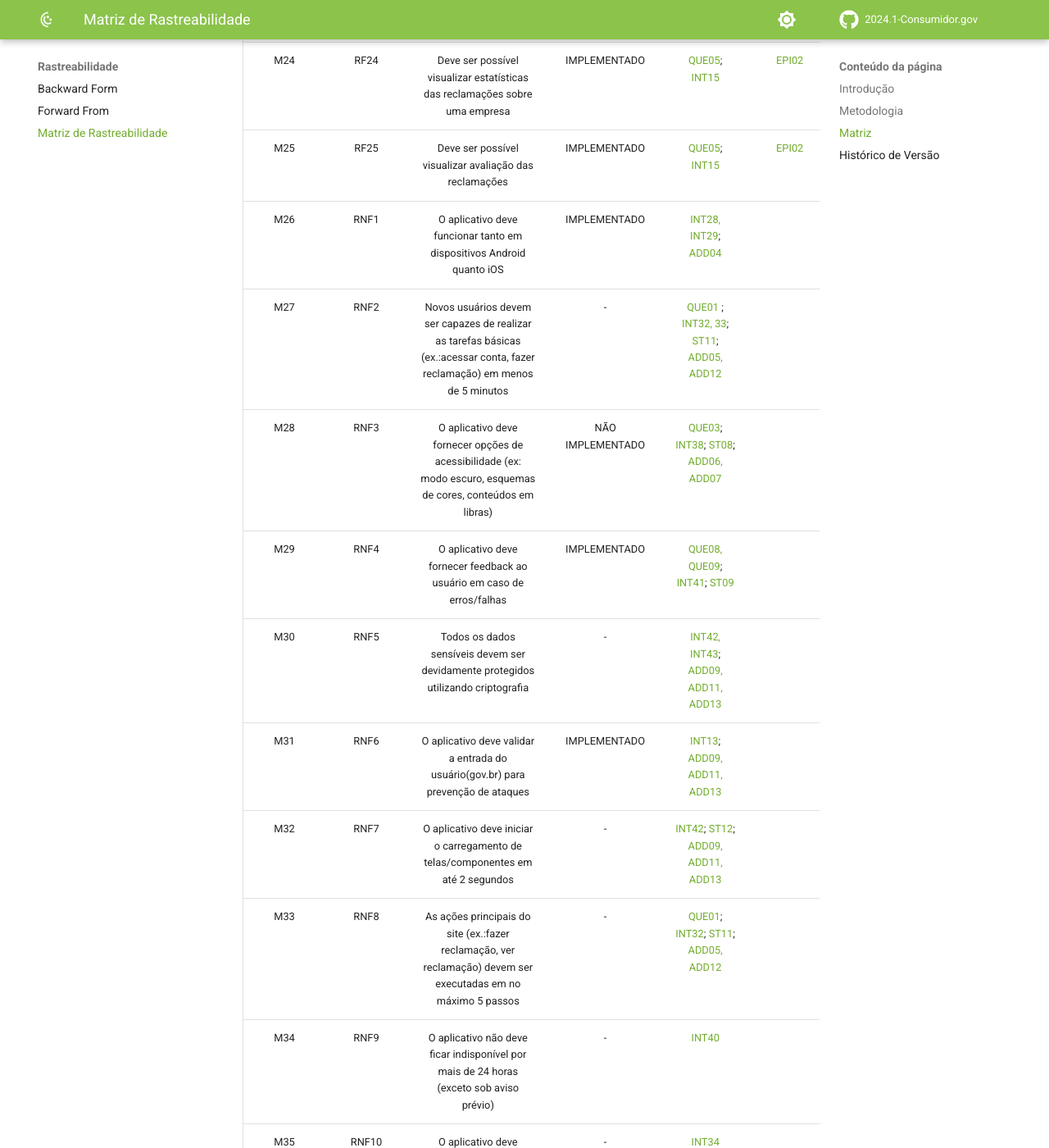
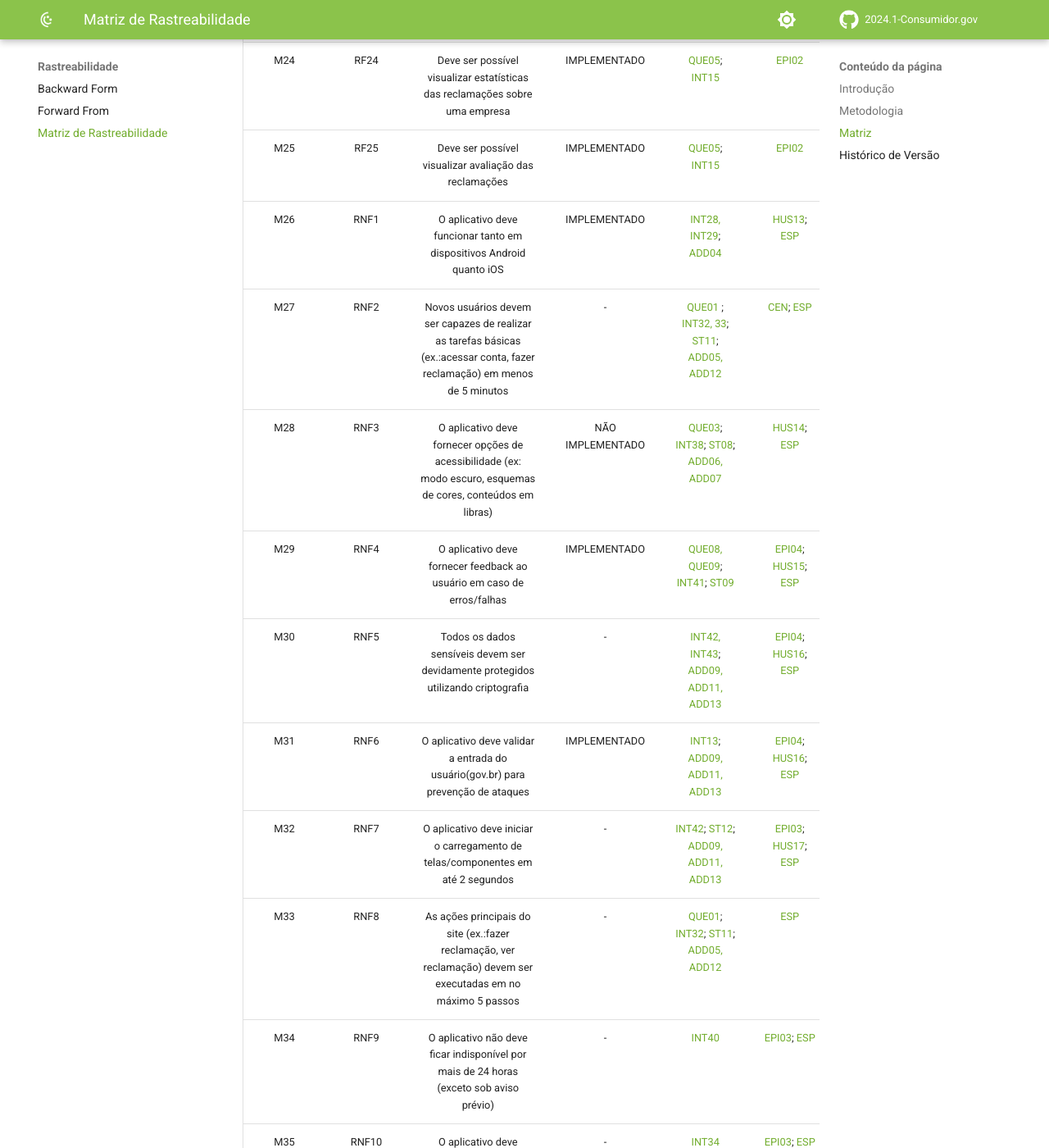
Before and after one commit to Requisitos-de-Software/2024.1-Grupo08, an MkDocs documentation site: the page built from docs/Rastreabilidade/matriz.md, in a window 1280 px wide and 1400 px high, scrolled down 4257 px. Shown: the whole window at 82% size. Built offline with MkDocs 1.6.1 and Material for MkDocs 9.7.7, drawn with Linux system fonts in a browser that asks for light colours; comment, search, counter and statistics services are not loaded.

Commit message:
ADD RNFS

```diff
--- a/docs/Rastreabilidade/matriz.md
+++ b/docs/Rastreabilidade/matriz.md
@@ -63,20 +63,20 @@ A tabela 01 traz a Matriz de Rastreabilidade criada para o projeto, a qual segue
 | M23 | RF23 | Deve ser possível responder uma reclamação feita	 | IMPLEMENTADO | [QUE11](https://requisitos-de-software.github.io/2024.1-Consumidor.gov/Elicitação/Questionário/#possiveis-requisitos); [INT15](https://requisitos-de-software.github.io/2024.1-Consumidor.gov/Elicitação/introspec/#metodologia) | [EPI01](https://requisitos-de-software.github.io/2024.1-Consumidor.gov/Modelagem/Modelagem%20%C3%81gil/Backlog/#epico-1-abertura-e-acompanhamento-de-reclamacoes); [CDU07](https://requisitos-de-software.github.io/2024.1-Consumidor.gov/Modelagem/casosdeuso/#uc07); [HUS12](https://requisitos-de-software.github.io/2024.1-Consumidor.gov/Modelagem/Modelagem%20%C3%81gil/Historias/#us12-responder-uma-reclamacao); [CEN04, CEN07](https://requisitos-de-software.github.io/2024.1-Consumidor.gov/Modelagem/cenarios/); [LEX07](https://requisitos-de-software.github.io/2024.1-Consumidor.gov/Modelagem/lexicos/#l07-responder-reclamacao) |  |
 | M24 | RF24 | Deve ser possível visualizar estatísticas das reclamações sobre uma empresa	 | IMPLEMENTADO |  [QUE05](https://requisitos-de-software.github.io/2024.1-Consumidor.gov/Elicitação/Questionário/#possiveis-requisitos); [INT15](https://requisitos-de-software.github.io/2024.1-Consumidor.gov/Elicitação/introspec/#metodologia) | [EPI02](https://requisitos-de-software.github.io/2024.1-Consumidor.gov/Modelagem/Modelagem%20%C3%81gil/Backlog/#epico-2-pesquisa-de-empresa) |  |
 | M25 | RF25 | Deve ser possível visualizar avaliação das reclamações	 | IMPLEMENTADO |  [QUE05](https://requisitos-de-software.github.io/2024.1-Consumidor.gov/Elicitação/Questionário/#possiveis-requisitos); [INT15](https://requisitos-de-software.github.io/2024.1-Consumidor.gov/Elicitação/introspec/#metodologia) | [EPI02](https://requisitos-de-software.github.io/2024.1-Consumidor.gov/Modelagem/Modelagem%20%C3%81gil/Backlog/#epico-2-pesquisa-de-empresa) |  |
-| M26 | RNF1 | O aplicativo deve funcionar tanto em dispositivos Android quanto iOS	 | IMPLEMENTADO | [INT28, INT29](https://requisitos-de-software.github.io/2024.1-Consumidor.gov/Elicitação/introspec/#requisitos-nao-funcionais); [ADD04](https://requisitos-de-software.github.io/2024.1-Consumidor.gov/Elicitação/analiseDoc/) |  |  |
-| M27 | RNF2 | Novos usuários devem ser capazes de realizar as tarefas básicas (ex.:acessar conta, fazer reclamação) em menos de 5 minutos	 | - | [QUE01](https://requisitos-de-software.github.io/2024.1-Consumidor.gov/Elicitação/Questionário/#possiveis-requisitos) ; [INT32, 33](https://requisitos-de-software.github.io/2024.1-Consumidor.gov/Elicitação/introspec/#requisitos-nao-funcionais); [ST11](https://requisitos-de-software.github.io/2024.1-Consumidor.gov/Elicitação/Storytelling/); [ADD05, ADD12](https://requisitos-de-software.github.io/2024.1-Consumidor.gov/Elicitação/analiseDoc/) |  |  |
-| M28 | RNF3 | O aplicativo deve fornecer opções de acessibilidade (ex: modo escuro, esquemas de cores, conteúdos em libras)	 | NÃO IMPLEMENTADO | [QUE03](https://requisitos-de-software.github.io/2024.1-Consumidor.gov/Elicitação/Questionário/#possiveis-requisitos); [INT38](https://requisitos-de-software.github.io/2024.1-Consumidor.gov/Elicitação/introspec/#requisitos-nao-funcionais); [ST08](https://requisitos-de-software.github.io/2024.1-Consumidor.gov/Elicitação/Storytelling/); [ADD06, ADD07](https://requisitos-de-software.github.io/2024.1-Consumidor.gov/Elicitação/analiseDoc/) |  |  |
-| M29 | RNF4 | O aplicativo deve fornecer feedback ao usuário em caso de erros/falhas	 | IMPLEMENTADO | [QUE08, QUE09](https://requisitos-de-software.github.io/2024.1-Consumidor.gov/Elicitação/introspec/#metodologia); [INT41](https://requisitos-de-software.github.io/2024.1-Consumidor.gov/Elicitação/introspec/#requisitos-nao-funcionais); [ST09](https://requisitos-de-software.github.io/2024.1-Consumidor.gov/Elicitação/Storytelling/) |  |  |
-| M30 | RNF5 | Todos os dados sensíveis devem ser devidamente protegidos utilizando criptografia	 | - | [INT42, INT43](https://requisitos-de-software.github.io/2024.1-Consumidor.gov/Elicitação/introspec/#requisitos-nao-funcionais); [ADD09, ADD11, ADD13](https://requisitos-de-software.github.io/2024.1-Consumidor.gov/Elicitação/analiseDoc/) |  |  |
-| M31 | RNF6 | O aplicativo deve validar a entrada do usuário(gov.br) para prevenção de ataques	 | IMPLEMENTADO | [INT13](https://requisitos-de-software.github.io/2024.1-Consumidor.gov/Elicitação/introspec/#metodologia); [ADD09, ADD11, ADD13](https://requisitos-de-software.github.io/2024.1-Consumidor.gov/Elicitação/analiseDoc/) |  |  |
-| M32 | RNF7 | O aplicativo deve iniciar o carregamento de telas/componentes em até 2 segundos	 | - | [INT42](https://requisitos-de-software.github.io/2024.1-Consumidor.gov/Elicitação/introspec/#metodologia); [ST12](https://requisitos-de-software.github.io/2024.1-Consumidor.gov/Elicitação/Storytelling/); [ADD09, ADD11, ADD13](https://requisitos-de-software.github.io/2024.1-Consumidor.gov/Elicitação/analiseDoc/) |  |  |
-| M33 | RNF8 | As ações principais do site (ex.:fazer reclamação, ver reclamação) devem ser executadas em no máximo 5 passos	 | - | [QUE01](https://requisitos-de-software.github.io/2024.1-Consumidor.gov/Elicitação/Questionário/#possiveis-requisitos); [INT32](https://requisitos-de-software.github.io/2024.1-Consumidor.gov/Elicitação/introspec/#metodologia); [ST11](https://requisitos-de-software.github.io/2024.1-Consumidor.gov/Elicitação/Storytelling/); [ADD05, ADD12](https://requisitos-de-software.github.io/2024.1-Consumidor.gov/Elicitação/analiseDoc/) |  |  |
-| M34 | RNF9 | O aplicativo não deve ficar indisponível por mais de 24 horas (exceto sob aviso prévio)	 | - | [INT40](https://requisitos-de-software.github.io/2024.1-Consumidor.gov/Elicitação/introspec/#metodologia) |  |  |
-| M35 | RNF10 | O aplicativo deve carregar interfaces e/ou componentes dentro de 20 segundos	 | - | [INT34](https://requisitos-de-software.github.io/2024.1-Consumidor.gov/Elicitação/introspec/#metodologia) |  |  |
-| M36 | RNF11 | O aplicativo deve apresentar opções de suporte ao usuário (instruções de uso, FAQ, Fale conosco, fórum de dúvidas, etc.)	 | PARCIAL | [INT44](https://requisitos-de-software.github.io/2024.1-Consumidor.gov/Elicitação/introspec/#metodologia) |  |  |
-| M37 | RNF12 | O aplicativo deve apresentar termo de uso	 | IMPLEMENTADO | [INT45](https://requisitos-de-software.github.io/2024.1-Consumidor.gov/Elicitação/introspec/#metodologia) |  |  |
-| M38 | RNF13 | O aplicativo deve seguir as normas e padrões do gov.br	 | - | [INT37](https://requisitos-de-software.github.io/2024.1-Consumidor.gov/Elicitação/introspec/#metodologia) |  |  |
-| M39 | RNF14 | O aplicativo deve estabelecer e seguir um padrão de cores e tamanhos para suas interfaces/componentes	 | IMPLEMENTADO | [INT36](https://requisitos-de-software.github.io/2024.1-Consumidor.gov/Elicitação/introspec/#metodologia) |  |  |
+| M26 | RNF1 | O aplicativo deve funcionar tanto em dispositivos Android quanto iOS	 | IMPLEMENTADO | [INT28, INT29](https://requisitos-de-software.github.io/2024.1-Consumidor.gov/Elicitação/introspec/#requisitos-nao-funcionais); [ADD04](https://requisitos-de-software.github.io/2024.1-Consumidor.gov/Elicitação/analiseDoc/) | [HUS13](https://requisitos-de-software.github.io/2024.1-Consumidor.gov/Modelagem/Modelagem%20%C3%81gil/Historias/#us13-funcionamento-em-android-e-ios); [ESP](https://requisitos-de-software.github.io/2024.1-Consumidor.gov/Modelagem/especsuplementar/#u-usabilidade) |  |
+| M27 | RNF2 | Novos usuários devem ser capazes de realizar as tarefas básicas (ex.:acessar conta, fazer reclamação) em menos de 5 minutos	 | - | [QUE01](https://requisitos-de-software.github.io/2024.1-Consumidor.gov/Elicitação/Questionário/#possiveis-requisitos) ; [INT32, 33](https://requisitos-de-software.github.io/2024.1-Consumidor.gov/Elicitação/introspec/#requisitos-nao-funcionais); [ST11](https://requisitos-de-software.github.io/2024.1-Consumidor.gov/Elicitação/Storytelling/); [ADD05, ADD12](https://requisitos-de-software.github.io/2024.1-Consumidor.gov/Elicitação/analiseDoc/) | [CEN](https://requisitos-de-software.github.io/2024.1-Consumidor.gov/Modelagem/cenarios); [ESP](https://requisitos-de-software.github.io/2024.1-Consumidor.gov/Modelagem/especsuplementar/) |  |
+| M28 | RNF3 | O aplicativo deve fornecer opções de acessibilidade (ex: modo escuro, esquemas de cores, conteúdos em libras)	 | NÃO IMPLEMENTADO | [QUE03](https://requisitos-de-software.github.io/2024.1-Consumidor.gov/Elicitação/Questionário/#possiveis-requisitos); [INT38](https://requisitos-de-software.github.io/2024.1-Consumidor.gov/Elicitação/introspec/#requisitos-nao-funcionais); [ST08](https://requisitos-de-software.github.io/2024.1-Consumidor.gov/Elicitação/Storytelling/); [ADD06, ADD07](https://requisitos-de-software.github.io/2024.1-Consumidor.gov/Elicitação/analiseDoc/) | [HUS14](https://requisitos-de-software.github.io/2024.1-Consumidor.gov/Modelagem/Modelagem%20%C3%81gil/Historias/#us14-opcoes-de-acessibilidade); [ESP](https://requisitos-de-software.github.io/2024.1-Consumidor.gov/Modelagem/especsuplementar/) |  |
+| M29 | RNF4 | O aplicativo deve fornecer feedback ao usuário em caso de erros/falhas	 | IMPLEMENTADO | [QUE08, QUE09](https://requisitos-de-software.github.io/2024.1-Consumidor.gov/Elicitação/introspec/#metodologia); [INT41](https://requisitos-de-software.github.io/2024.1-Consumidor.gov/Elicitação/introspec/#requisitos-nao-funcionais); [ST09](https://requisitos-de-software.github.io/2024.1-Consumidor.gov/Elicitação/Storytelling/) | [EPI04](https://requisitos-de-software.github.io/2024.1-Consumidor.gov/Modelagem/Modelagem%20%C3%81gil/Backlog/#epico-4-seguranca-e-privacidade); [HUS15](https://requisitos-de-software.github.io/2024.1-Consumidor.gov/Modelagem/Modelagem%20%C3%81gil/Historias/#us15-feedback-em-caso-de-erros); [ESP](https://requisitos-de-software.github.io/2024.1-Consumidor.gov/Modelagem/especsuplementar/#u-usabilidade) |  |
+| M30 | RNF5 | Todos os dados sensíveis devem ser devidamente protegidos utilizando criptografia	 | - | [INT42, INT43](https://requisitos-de-software.github.io/2024.1-Consumidor.gov/Elicitação/introspec/#requisitos-nao-funcionais); [ADD09, ADD11, ADD13](https://requisitos-de-software.github.io/2024.1-Consumidor.gov/Elicitação/analiseDoc/) | [EPI04](https://requisitos-de-software.github.io/2024.1-Consumidor.gov/Modelagem/Modelagem%20%C3%81gil/Backlog/#epico-4-seguranca-e-privacidade); [HUS16](https://requisitos-de-software.github.io/2024.1-Consumidor.gov/Modelagem/Modelagem%20%C3%81gil/Historias/#us16-medidas-de-protecao); [ESP](https://requisitos-de-software.github.io/2024.1-Consumidor.gov/Modelagem/especsuplementar/#r-confiabilidade) |  |
+| M31 | RNF6 | O aplicativo deve validar a entrada do usuário(gov.br) para prevenção de ataques	 | IMPLEMENTADO | [INT13](https://requisitos-de-software.github.io/2024.1-Consumidor.gov/Elicitação/introspec/#metodologia); [ADD09, ADD11, ADD13](https://requisitos-de-software.github.io/2024.1-Consumidor.gov/Elicitação/analiseDoc/) | [EPI04](https://requisitos-de-software.github.io/2024.1-Consumidor.gov/Modelagem/Modelagem%20%C3%81gil/Backlog/#epico-4-seguranca-e-privacidade); [HUS16](https://requisitos-de-software.github.io/2024.1-Consumidor.gov/Modelagem/Modelagem%20%C3%81gil/Historias/#us16-medidas-de-protecao); [ESP](https://requisitos-de-software.github.io/2024.1-Consumidor.gov/Modelagem/especsuplementar/#r-confiabilidade) |  |
+| M32 | RNF7 | O aplicativo deve iniciar o carregamento de telas/componentes em até 2 segundos	 | - | [INT42](https://requisitos-de-software.github.io/2024.1-Consumidor.gov/Elicitação/introspec/#metodologia); [ST12](https://requisitos-de-software.github.io/2024.1-Consumidor.gov/Elicitação/Storytelling/); [ADD09, ADD11, ADD13](https://requisitos-de-software.github.io/2024.1-Consumidor.gov/Elicitação/analiseDoc/) | [EPI03](https://requisitos-de-software.github.io/2024.1-Consumidor.gov/Modelagem/Modelagem%20%C3%81gil/Backlog/#epico-3-desempenho); [HUS17](https://requisitos-de-software.github.io/2024.1-Consumidor.gov/Modelagem/Modelagem%20%C3%81gil/Historias/#us17-otimizacao-de-carregamento); [ESP](https://requisitos-de-software.github.io/2024.1-Consumidor.gov/Modelagem/especsuplementar/) |  |
+| M33 | RNF8 | As ações principais do site (ex.:fazer reclamação, ver reclamação) devem ser executadas em no máximo 5 passos	 | - | [QUE01](https://requisitos-de-software.github.io/2024.1-Consumidor.gov/Elicitação/Questionário/#possiveis-requisitos); [INT32](https://requisitos-de-software.github.io/2024.1-Consumidor.gov/Elicitação/introspec/#metodologia); [ST11](https://requisitos-de-software.github.io/2024.1-Consumidor.gov/Elicitação/Storytelling/); [ADD05, ADD12](https://requisitos-de-software.github.io/2024.1-Consumidor.gov/Elicitação/analiseDoc/) | [ESP](https://requisitos-de-software.github.io/2024.1-Consumidor.gov/Modelagem/especsuplementar/#u-usabilidade) |  |
+| M34 | RNF9 | O aplicativo não deve ficar indisponível por mais de 24 horas (exceto sob aviso prévio)	 | - | [INT40](https://requisitos-de-software.github.io/2024.1-Consumidor.gov/Elicitação/introspec/#metodologia) | [EPI03](https://requisitos-de-software.github.io/2024.1-Consumidor.gov/Modelagem/Modelagem%20%C3%81gil/Backlog/#epico-3-desempenho); [ESP](https://requisitos-de-software.github.io/2024.1-Consumidor.gov/Modelagem/especsuplementar/#r-confiabilidade) |  |
+| M35 | RNF10 | O aplicativo deve carregar interfaces e/ou componentes dentro de 20 segundos	 | - | [INT34](https://requisitos-de-software.github.io/2024.1-Consumidor.gov/Elicitação/introspec/#metodologia) | [EPI03](https://requisitos-de-software.github.io/2024.1-Consumidor.gov/Modelagem/Modelagem%20%C3%81gil/Backlog/#epico-3-desempenho); [ESP](https://requisitos-de-software.github.io/2024.1-Consumidor.gov/Modelagem/especsuplementar) |  |
+| M36 | RNF11 | O aplicativo deve apresentar opções de suporte ao usuário (instruções de uso, FAQ, Fale conosco, fórum de dúvidas, etc.)	 | PARCIAL | [INT44](https://requisitos-de-software.github.io/2024.1-Consumidor.gov/Elicitação/introspec/#metodologia) | [ESP](https://requisitos-de-software.github.io/2024.1-Consumidor.gov/Modelagem/especsuplementar/#p-performance) |  |
+| M37 | RNF12 | O aplicativo deve apresentar termo de uso	 | IMPLEMENTADO | [INT45](https://requisitos-de-software.github.io/2024.1-Consumidor.gov/Elicitação/introspec/#metodologia) | [ESP](https://requisitos-de-software.github.io/2024.1-Consumidor.gov/Modelagem/especsuplementar/#p-performance) |  |
+| M38 | RNF13 | O aplicativo deve seguir as normas e padrões do gov.br	 | - | [INT37](https://requisitos-de-software.github.io/2024.1-Consumidor.gov/Elicitação/introspec/#metodologia) | [ESP](https://requisitos-de-software.github.io/2024.1-Consumidor.gov/Modelagem/especsuplementar/#u-usabilidade) |  |
+| M39 | RNF14 | O aplicativo deve estabelecer e seguir um padrão de cores e tamanhos para suas interfaces/componentes	 | IMPLEMENTADO | [INT36](https://requisitos-de-software.github.io/2024.1-Consumidor.gov/Elicitação/introspec/#metodologia) | [HUS17](https://requisitos-de-software.github.io/2024.1-Consumidor.gov/Modelagem/Modelagem%20%C3%81gil/Historias/#us17-otimizacao-de-carregamento); [ESP](https://requisitos-de-software.github.io/2024.1-Consumidor.gov/Modelagem/especsuplementar/#requisitos-de-documentacao) |  |
 
 <div align="center">
 <figcaption align="center">Tabela 01: Matriz de Rastreabilidade (Autor: Henrique Galdino)</figcaption>
```
